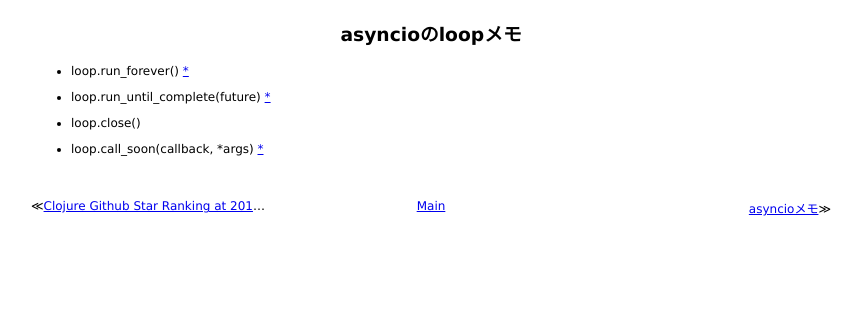
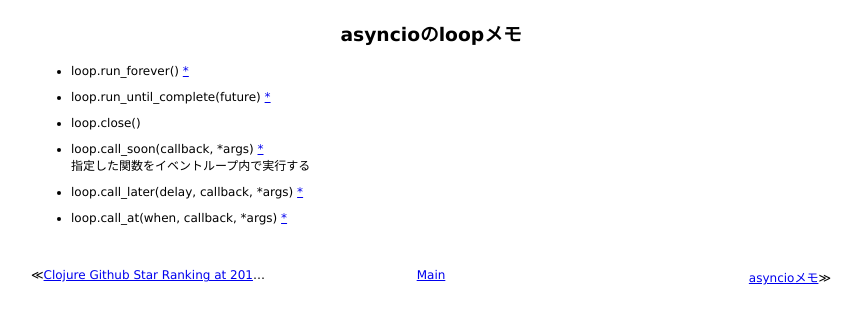
Before and after one commit to 38elements/38elements.github.com, a Jekyll site: the page built from _posts/2016-12-02-asyncio-event-loop.md, in a window 1280 px wide. Shown: the top 324 px of the page, without its empty margins (209-1070 px from the left). Built offline with Jekyll 4.4.1, drawn with Linux system fonts in a browser that asks for light colours.

Commit message:
Update 2016-12-02-asyncio-event-loop.md

```diff
--- a/_posts/2016-12-02-asyncio-event-loop.md
+++ b/_posts/2016-12-02-asyncio-event-loop.md
@@ -9,4 +9,9 @@ title: asyncioのloopメモ
 
 * loop.close()
 
-* loop.call_soon(callback, *args) [\*](https://docs.python.org/3.5/library/asyncio-eventloop.html#asyncio.AbstractEventLoop.calli_soon)
+* loop.call_soon(callback, *args) [\*](https://docs.python.org/3.5/library/asyncio-eventloop.html#asyncio.AbstractEventLoop.call_soon)
+指定した関数をイベントループ内で実行する
+
+* loop.call_later(delay, callback, *args) [\*](https://docs.python.org/3.5/library/asyncio-eventloop.html#asyncio.AbstractEventLoop.call_later)
+
+* loop.call_at(when, callback, *args) [\*](https://docs.python.org/3.5/library/asyncio-eventloop.html#asyncio.AbstractEventLoop.call_at)
```
